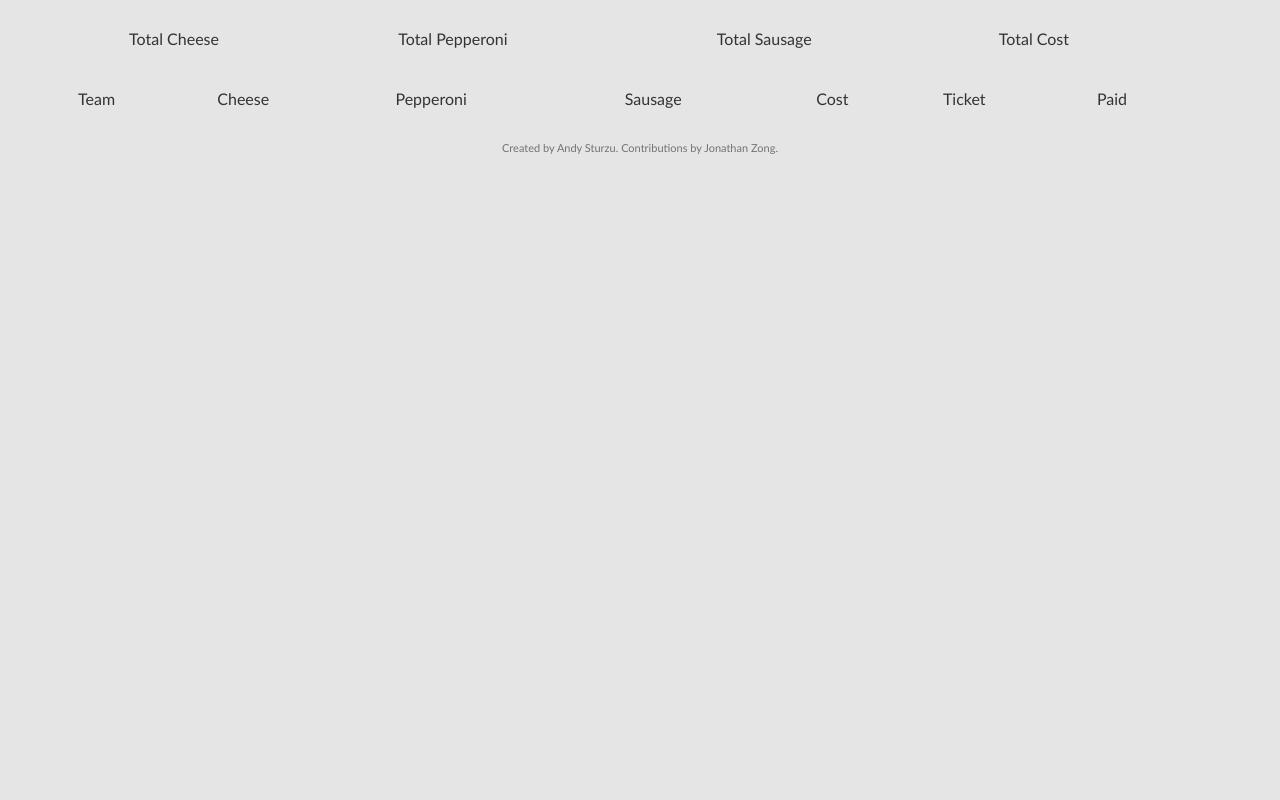
After one commit to anst/spark-contest, a PHP site: template web/views/pizza.html in a window 1280 px wide. The commit adds this page. Run offline with PHP 8.4, Linux system fonts and the light colour scheme; the template is opened without the code that fills it, so the values that code supplies are empty; some libraries are stand-ins or nearby versions.

Commit message:
Added panel for viewing and marking pizza orders

```diff
--- a/thscs.sql
+++ b/thscs.sql
@@ -48,7 +48,8 @@ CREATE TABLE `pizza` (
   `pepperoni` int(1) NOT NULL,
   `sausage` int(1) NOT NULL,
   `cost` int(2) NOT NULL,
-  `ticket` longtext NOT NULL
+  `ticket` longtext NOT NULL,
+  `paid` enum('yes','no') NOT NULL DEFAULT 'no'
 ) ENGINE=InnoDB DEFAULT CHARSET=latin1;
 
 
--- a/web/index.php
+++ b/web/index.php
@@ -49,6 +49,10 @@ $panel->route('/admin', function($panel) {
 });
 $panel->route('/admin/written', function($panel) {
 	if(adminIsLoggedIn()) return $panel->render("written.html",[]);
+	return $panel->render("adminlogin.html",[]);
+});
+$panel->route('/admin/pizza', function($panel) {
+	if(adminIsLoggedIn()) return $panel->render("pizza.html",[]);
 	return $panel->render("adminlogin.html",[]);
 });
 $panel->route('/admin/login', function($panel) {
--- /dev/null
+++ b/web/views/pizza.html
@@ -0,0 +1,130 @@
+<html>
+<head>
+<?php require_once "head.html"; ?>
+</head>
+
+<body>
+    <div class="container main">
+        <div class="row">
+            <div class="col-lg-12">
+                <table id="total_pizza" class="table">
+                    <thead>
+                        <tr>
+                            <td>&nbsp;</td>
+                            <td>Total Cheese</td>
+                            <td>Total Pepperoni</td>
+                            <td>Total Sausage</td>
+                            <td>Total Cost</td>
+                        </tr>
+                    </thead>
+                </table>
+            </div>
+        </div>
+        <div class="row">
+            <div class="col-lg-12">
+                <table id="pizza_orders" class="table">
+                    <thead>
+                        <tr>
+                            <td>Team</td>
+                            <td>Cheese</td>
+                            <td>Pepperoni</td>
+                            <td>Sausage</td>
+                            <td>Cost</td>
+                            <td>Ticket</td>
+                            <td>Paid</td>
+                        </tr>
+                    </thead>
+                </table>
+            </div>
+        </div>
+    </div><!-- <script src="/views/assets/js/bootstrap.min.js"></script> -->
+<div style="margin:0 auto;width:960px;text-align:center;color:rgba(0,0,0,0.5);font-size:11px"><a href="https://github.com/anst/thscs-panel" style="color:rgba(0,0,0,0.5);text-decoration:none">Created by Andy Sturzu. Contributions by Jonathan Zong.</a></div>
+<script src="/views/assets/js/jquery-2.0.3.min.js" type="text/javascript"></script>
+<script src="/views/assets/js/bootstrap.min.js"></script>
+<script src="/views/assets/js/prettify.js"></script>
+<script src="http://<?php echo $_SERVER['SERVER_NAME']; ?>:8008/socket.io/socket.io.js"></script>
+<script>
+    var socket = io.connect('http://'+document.domain+':8008');
+    function getCookie(name) {
+        var parts = document.cookie.split(name + "=");
+        if (parts.length == 2) return parts.pop().split(";").shift();
+    }
+    socket.emit('admin',{key:getCookie('admin')});
+    socket.emit('get_all_pizza',{key:getCookie('admin')});
+    socket.on('pizza_orders', function(data) {
+        var total_cheese = 0;
+        var total_pepperoni = 0;
+        var total_sausage = 0;
+        var total_cost = 0;
+        var paid_cheese = 0;
+        var paid_pepperoni = 0;
+        var paid_sausage = 0;
+        var paid_cost = 0;
+        if(data.length!=0)
+            $.each(data, function(key, value) {
+                var line = '<tr id="'+ value.team+ '"><td>'+value.team+'</td><td>'+value.cheese+'</td><td>'+value.pepperoni+'</td><td>'+value.sausage+'</td><td>$'+value.cost+'</td><td>'+value.ticket+'</td>';
+                if(value.paid == 'yes'){
+                    line += '<td><button type="button" class="btn btn-xs btn-success">Paid</button></td></tr>';
+                    paid_cheese += value.cheese;
+                    paid_pepperoni += value.pepperoni;
+                    paid_sausage += value.sausage;
+                    paid_cost += value.cost;
+                }else{
+                    line += '<td><button type="button" class="btn btn-xs btn-default">Paid</button></td></tr>';
+                }
+                $('#pizza_orders').append(line);
+                total_cheese += value.cheese;
+                total_pepperoni += value.pepperoni;
+                total_sausage += value.sausage;
+                total_cost += value.cost;
+        });
+        $('#total_pizza').append('<tr><td>All Orders</td><td>'+total_cheese+'</td><td>'+total_pepperoni+'</td><td>'+total_sausage+'</td><td>$'+total_cost+'</td><td></tr><tr><td>Paid Orders</td><td>'+paid_cheese+'</td><td>'+paid_pepperoni+'</td><td>'+paid_sausage+'</td><td>$'+paid_cost+'</td></tr>');
+    });
+    socket.on('pizza_paid_set', function(data){
+        if(data.paid == true){
+            var line = $('#'+data.team)
+            $(line.children()[6]).children().removeClass('btn-warning').addClass('btn-success');
+            totalline = $($($('#total_pizza').children()[1]).children()[1])
+            var paid_cheese = parseInt($(totalline.children()[1]).text());
+            var paid_pepperoni = parseInt($(totalline.children()[2]).text());
+            var paid_sausage = parseInt($(totalline.children()[3]).text());
+            var paid_cost = parseInt($(totalline.children()[4]).text().substring(1));
+            paid_cheese += parseInt($(line.children()[1]).text());
+            paid_pepperoni += parseInt($(line.children()[2]).text());
+            paid_sausage += parseInt($(line.children()[3]).text());
+            paid_cost += parseInt($(line.children()[4]).text().substring(1));
+            $(totalline.children()[1]).text(paid_cheese);
+            $(totalline.children()[2]).text(paid_pepperoni);
+            $(totalline.children()[3]).text(paid_sausage);
+            $(totalline.children()[4]).text('$'+paid_cost);
+        }else{
+            var line = $('#'+data.team);
+            $(line.children()[6]).children().removeClass('btn-warning').addClass('btn-default');
+            totalline = $($($('#total_pizza').children()[1]).children()[1])
+            var paid_cheese = parseInt($(totalline.children()[1]).text());
+            var paid_pepperoni = parseInt($(totalline.children()[2]).text());
+            var paid_sausage = parseInt($(totalline.children()[3]).text());
+            var paid_cost = parseInt($(totalline.children()[4]).text().substring(1));
+            paid_cheese -= parseInt($(line.children()[1]).text());
+            paid_pepperoni -= parseInt($(line.children()[2]).text());
+            paid_sausage -= parseInt($(line.children()[3]).text());
+            paid_cost -= parseInt($(line.children()[4]).text().substring(1));
+            $(totalline.children()[1]).text(paid_cheese);
+            $(totalline.children()[2]).text(paid_pepperoni);
+            $(totalline.children()[3]).text(paid_sausage);
+            $(totalline.children()[4]).text('$'+paid_cost);
+        }
+    });
+
+    $(document).on('click', 'button', function (e){
+        socket.emit('set_pizza_paid',{key:getCookie('admin'),
+            team:$(this).parent().parent().attr('id'),
+            paid:!($(this).hasClass('btn-success'))
+        });
+        $(this).removeClass('btn-default btn-success').addClass('btn-warning');
+    });
+
+
+</script>
+</body>
+</html>
```
Also changed, not shown: server/server.js (+40 -0 lines).
